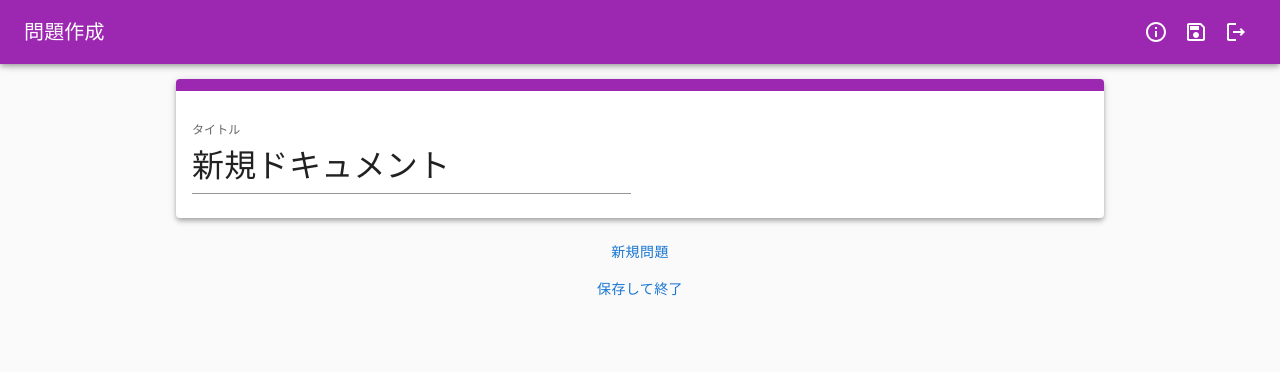
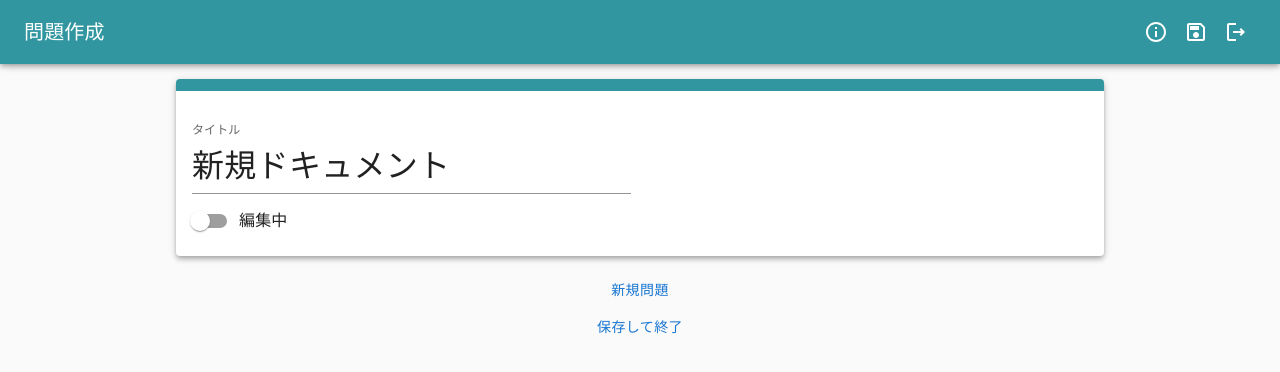
Before and after one commit to mzkmnk/TestCraft, a React (Create React App) app in the folder frontend/app/: page /editor in a window 1280 px wide. Shown: the top 372 px of the page. Built offline with nearby package versions, Linux system fonts and the light colour scheme.

Commit message:
編集中フラグを追加

```diff
--- a/frontend/app/src/EditorApp/EditorApp.tsx
+++ b/frontend/app/src/EditorApp/EditorApp.tsx
@@ -17,9 +17,14 @@ import { useAPI } from "../hooks/useAPI";
 import Switch from "@mui/material/Switch";
 import FormGroup from "@mui/material/FormGroup";
 import FormControlLabel from "@mui/material/FormControlLabel";
+import Snackbar from "@mui/material/Snackbar";
+import Alert from "@mui/material/Alert";
 
 const theme = createTheme({
   palette: {
+    secondary: {
+      main: "#3296A0",
+    },
     background: {
       default: "#fafafa",
     },
@@ -70,6 +75,142 @@ interface TextareaQuestion {
 const createId = () =>
   new Date().getTime().toString(32) + Math.random().toString(32);
 
+/**
+ * エラーケース
+ * 1. 問題が一つしかない場合（ルートのみ）
+ * 2. ルートがない場合
+ * 3. nestedの問題（子）がない場合
+ * 4. nestedの問題文がない場合
+ * 5. radioの選択肢がない場合
+ * 6. radioの選択肢が""の場合
+ * 7. radioの解答がない場合
+ * 8. radioの解答が""の場合
+ * 9. textareaの解答がない場合
+ *
+ * radioに問題がない場合、textareaに問題がない場合は、エラーではない。
+ *
+ */
+const validationQuestionTree = (questionTree: QuestionTree) => {
+  let returnValue: { status: boolean; messages: string[] } = {
+    status: true,
+    messages: [],
+  };
+  let keys = Object.keys(questionTree);
+  // 問題が一つしかない場合（ルートのみ）
+  if (keys.length <= 1) {
+    returnValue = {
+      status: false,
+      messages: [...returnValue.messages, "問題が存在しません"],
+    };
+  }
+
+  // ルート以下のId
+  let questionIds: Id[] = [];
+
+  // ルートがない場合
+  for (const key of keys) {
+    const question = questionTree[key];
+    if (question.questionType === "root") {
+      questionIds = question.childIds;
+      break;
+    } else {
+      returnValue = {
+        status: false,
+        messages: [...returnValue.messages, "ファイルが破損しています。"],
+      };
+      return returnValue;
+    }
+  }
+
+  const checkQuestion = (questionId: Id, questionNumber: number[]) => {
+    const question = questionTree[questionId];
+    if (question === undefined) {
+      returnValue = {
+        status: false,
+        messages: [...returnValue.messages, "ファイルが破損しています。"],
+      };
+    } else if (question.questionType === "nested") {
+      console.log(question);
+      if (question.question === "") {
+        returnValue = {
+          status: false,
+          messages: [
+            ...returnValue.messages,
+            `問題文がありません。(問題${questionNumber.join("-")})`,
+          ],
+        };
+      }
+      question.childIds.map((id, index) =>
+        checkQuestion(id, [...questionNumber, index + 1])
+      );
+    } else if (question.questionType === "radio") {
+      if (question.options.length === 0) {
+        returnValue = {
+          status: false,
+          messages: [
+            ...returnValue.messages,
+            `選択肢がありません。(問題${questionNumber.join("-")})`,
+          ],
+        };
+      }
+      question.options.map((option) => {
+        if (option.value === "") {
+          returnValue = {
+            status: false,
+            messages: [
+              ...returnValue.messages,
+              `選択肢が空です。(問題${questionNumber.join("-")})`,
+            ],
+          };
+        }
+      });
+      if (question.answers.length === 0) {
+        returnValue = {
+          status: false,
+          messages: [
+            ...returnValue.messages,
+            `解答がありません。(問題${questionNumber.join("-")})`,
+          ],
+        };
+      }
+      question.answers.map((answers, index) => {
+        if (answers.value === "") {
+          returnValue = {
+            status: false,
+            messages: [
+              ...returnValue.messages,
+              `解答が空です。(問題${questionNumber.join("-")})`,
+            ],
+          };
+        }
+      });
+    } else if (question.questionType === "textarea") {
+      if (question.answers.length === 0) {
+        returnValue = {
+          status: false,
+          messages: [
+            ...returnValue.messages,
+            `解答がありません。(問題${questionNumber.join("-")})`,
+          ],
+        };
+      }
+      question.answers.map((answers, index) => {
+        if (answers.value === "") {
+          returnValue = {
+            status: false,
+            messages: [
+              ...returnValue.messages,
+              `解答が空です。(問題${questionNumber.join("-")})`,
+            ],
+          };
+        }
+      });
+    }
+  };
+  questionIds.map((id, index) => checkQuestion(id, [index + 1]));
+  return returnValue;
+};
+
 export default function EditorApp({ workBook }) {
   if (!workBook) {
     workBook = {
@@ -81,6 +222,7 @@ export default function EditorApp({ workBook }) {
           childIds: [],
         },
       },
+      isEdit: true,
     };
   }
 
@@ -93,6 +235,13 @@ export default function EditorApp({ workBook }) {
   const saveAPIForUpdate = useAPI({ APIName: "save_data" });
   const { workbookId } = useParams();
   const [isLatest, setIsLatest] = useState(false);
+  const [isEdit, setIsEdit] = useState(workBook.isEdit);
+  const [isMessageOpen, setIsMessageOpen] = useState(false);
+  const [message, setMessage] = useState(<></>);
+  const handleClose = (event, reason) => {
+    setIsMessageOpen(false);
+  };
+  const [isSuccess, setIsSuccess] = useState(null);
 
   useEffect(() => {
     if (saveAPI.isSuccess === true) {
@@ -115,6 +264,7 @@ export default function EditorApp({ workBook }) {
         workbook_id: workbookId,
       },
       questions: questionTree,
+      isEdit: isEdit,
     };
     const data = JSON.stringify(workBook);
     saveAPI.sendAPI({ body: data });
@@ -127,6 +277,7 @@ export default function EditorApp({ workBook }) {
         workbook_id: workbookId,
       },
       questions: questionTree,
+      isEdit: isEdit,
     };
     const data = JSON.stringify(workBook);
     saveAPIForUpdate.sendAPI({ body: data });
@@ -497,6 +648,20 @@ export default function EditorApp({ workBook }) {
           setIsLatest={setIsLatest}
           exitFunc={save}
         />
+        <Snackbar
+          open={isMessageOpen}
+          autoHideDuration={6000}
+          onClose={handleClose}
+          anchorOrigin={{ vertical: "top", horizontal: "right" }}
+        >
+          <Alert
+            severity={isSuccess ? "success" : "error"}
+            variant="filled"
+            sx={{ width: "100%" }}
+          >
+            {message}
+          </Alert>
+        </Snackbar>
         <Box
           sx={{
             display: "flex",
@@ -517,6 +682,7 @@ export default function EditorApp({ workBook }) {
               borderColor: "secondary.main",
             }}
           >
+            <>
               <TextField
                 variant="standard"
                 label="タイトル"
@@ -525,6 +691,48 @@ export default function EditorApp({ workBook }) {
                 margin="normal"
                 InputProps={{ style: { fontSize: "2rem" } }}
               />
+              <FormGroup>
+                <FormControlLabel
+                  control={
+                    <Switch
+                      checked={!isEdit}
+                      onChange={() => {
+                        // 編集中が真かつバリデーションが通っている場合、編集中を無効にする。
+                        if (
+                          isEdit &&
+                          validationQuestionTree(questionTree).status
+                        ) {
+                          setIsEdit(false);
+                        } else if (
+                          isEdit &&
+                          !validationQuestionTree(questionTree).status
+                        ) {
+                          setIsEdit(true);
+                          setIsMessageOpen(true);
+                          let messages =
+                            validationQuestionTree(questionTree).messages;
+
+                          let messageJSX = <></>;
+                          for (const message of messages) {
+                            messageJSX = (
+                              <>
+                                {messageJSX}
+                                <Typography>{message}</Typography>
+                              </>
+                            );
+                          }
+
+                          setMessage(messageJSX);
+                        } else {
+                          setIsEdit(!isEdit);
+                        }
+                      }}
+                    />
+                  }
+                  label="編集中"
+                />
+              </FormGroup>
+            </>
           </Paper>
 
           {questionIds.map((questionId, index) => (
@@ -797,7 +1005,7 @@ function QuestionEditor({
             control={
               <Switch
                 checked={displayQuestion.useAIScoring}
-                onChange={(e) => {
+                onChange={() => {
                   handleChangeBool(
                     !displayQuestion.useAIScoring,
                     questionId,
--- a/frontend/app/src/EditorApp/EditorHeader.js
+++ b/frontend/app/src/EditorApp/EditorHeader.js
@@ -101,7 +101,6 @@ export function EditorHeader({
         anchorOrigin={{ vertical: "top", horizontal: "right" }}
       >
         <Alert
-          onClose={handleClose}
           severity={isSuccess ? "success" : "error"}
           variant="filled"
           sx={{ width: "100%" }}
--- a/frontend/app/src/EditorApp/SwitchableTextField.js
+++ b/frontend/app/src/EditorApp/SwitchableTextField.js
@@ -86,11 +86,11 @@ export function SwitchableTextField({ value, setValue, args = [] }) {
 
   const onBlur = (e) => {
     const value = e.target.value;
+    setValue(e.target.value, ...args);
     if (value === "") {
       return;
     }
     setDisplayValue(format(e.target.value));
-    setValue(e.target.value, ...args);
     toggleState();
   };
 
```
Lines whose indentation alone changed are shown as unchanged.
